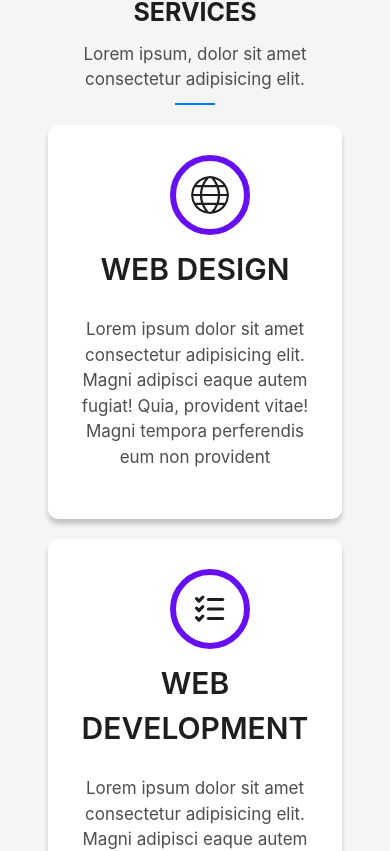
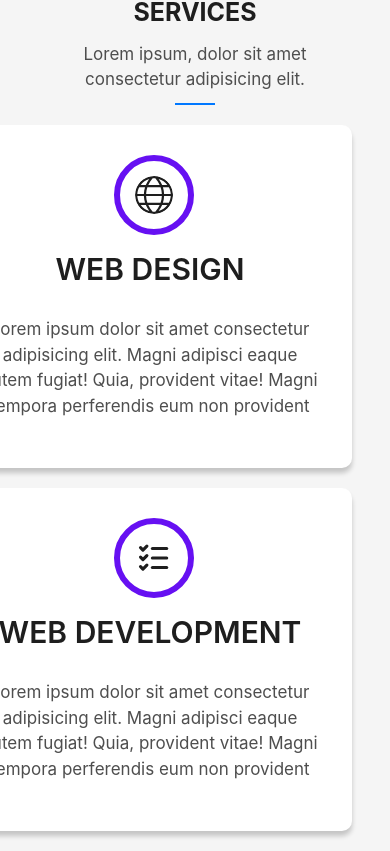
Before and after one commit to Yahckman1112/portfolio-site, a React (Create React App) app: page / in a window 390 px wide. Shown: the part 2320-3171 px from the top of the page. Built offline with nearby package versions, Linux system fonts and the light colour scheme.

Commit message:
setting service responsive

```diff
--- a/src/pages/home/home.module.scss
+++ b/src/pages/home/home.module.scss
@@ -8,6 +8,10 @@
     color: #fff;
 
     @include responsive(tab){
+        background-position: center;
+
+    }
+    @include responsive(phone){
         background-position: center;
 
     }
--- a/src/pages/services/card.module.scss
+++ b/src/pages/services/card.module.scss
@@ -40,9 +40,9 @@
 
     }
     @include responsive(phone){
-        margin-left: 0px;
-        margin-right: 0px;
-        margin-top: 20px;
+        margin-left: -100px !important;
+        margin-right: -10px !important;
+        margin-top: 20px ;
         border-radius: 10px !important;
 
     }
```
